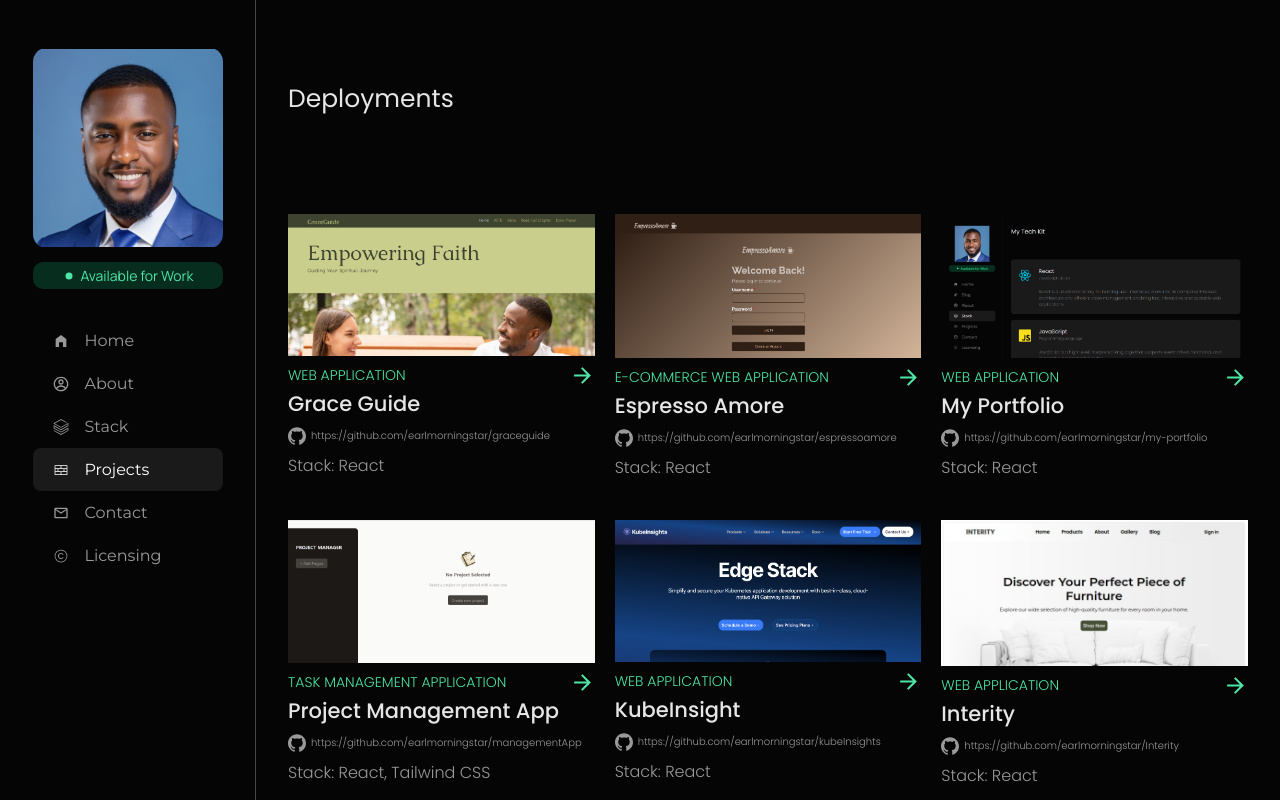
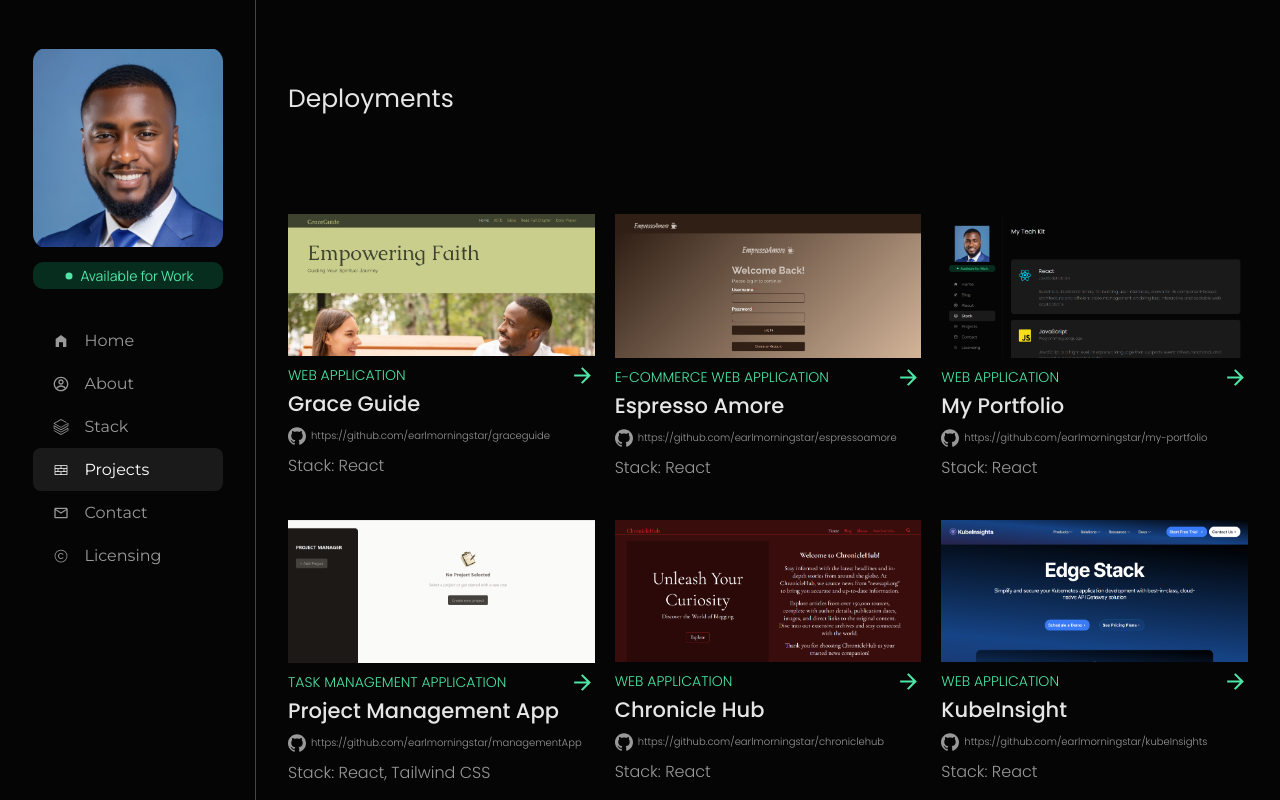
Before and after one commit to earlmorningstar/my-portfolio, a React (Create React App) app: page /project in a window 1280 px wide. Built offline with nearby package versions, Linux system fonts and the light colour scheme.

Commit message:
Update Projects.jsx

```diff
--- a/src/pages/Projects.jsx
+++ b/src/pages/Projects.jsx
@@ -35,14 +35,14 @@ export const projectItems = [
     stack: "React, Tailwind CSS",
     githubURL: "https://github.com/earlmorningstar/managementApp",
   },
-  // {
-  //   image: "/images/chronicleHub.png",
-  //   projectType: "WEB APPLICATION",
-  //   title: "Chronicle Hub",
-  //   url: "https://chroniclehub.vercel.app",
-  //   stack: "React",
-  //   githubURL: "https://github.com/earlmorningstar/chroniclehub",
-  // },
+  {
+    image: "/images/chronicleHub.png",
+    projectType: "WEB APPLICATION",
+    title: "Chronicle Hub",
+    url: "https://github.com/earlmorningstar/chroniclehub",
+    stack: "React",
+    githubURL: "https://github.com/earlmorningstar/chroniclehub",
+  },
   {
     image: "/images/kubeInsight-img.png",
     projectType: "WEB APPLICATION",
```
